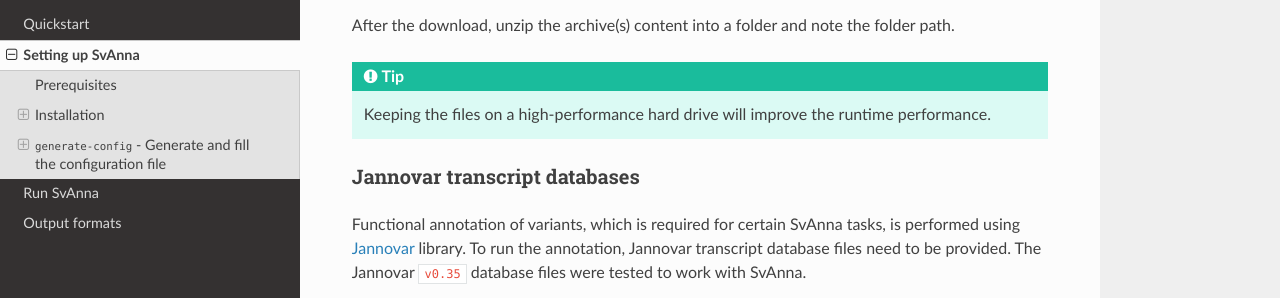
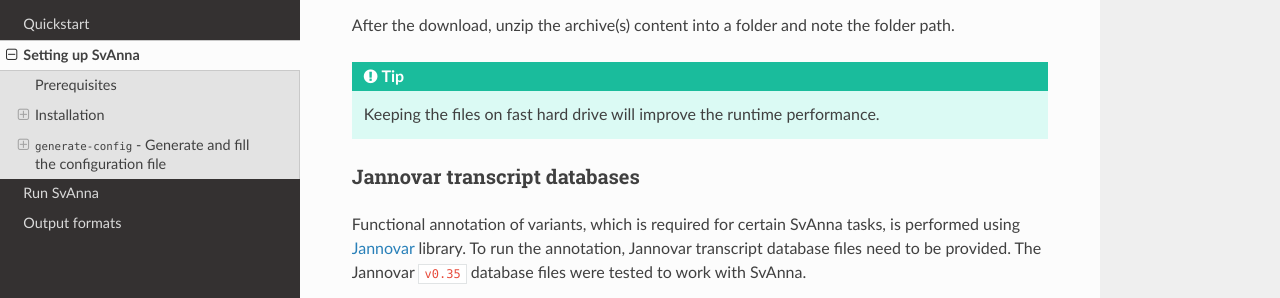
Before and after one commit to monarch-initiative/SvAnna, a Sphinx documentation site: the page built from docs/setup.rst, in a window 1280 px wide and 900 px high, scrolled down 745 px. Shown: the part 153-451 px from the top of the window. Built offline with Sphinx 7.4.7 and the Read the Docs theme 2.0.0, drawn with Linux system fonts in a browser that asks for light colours.

Commit message:
Update the tip text

```diff
--- a/docs/setup.rst
+++ b/docs/setup.rst
@@ -42,7 +42,7 @@
 After the download, unzip the archive(s) content into a folder and note the folder path.
 
 .. tip::
-  Keeping the files on a high-performance hard drive will improve the runtime performance.
+  Keeping the files on fast hard drive will improve the runtime performance.
 
 Jannovar transcript databases
 ~~~~~~~~~~~~~~~~~~~~~~~~~~~~~
```
